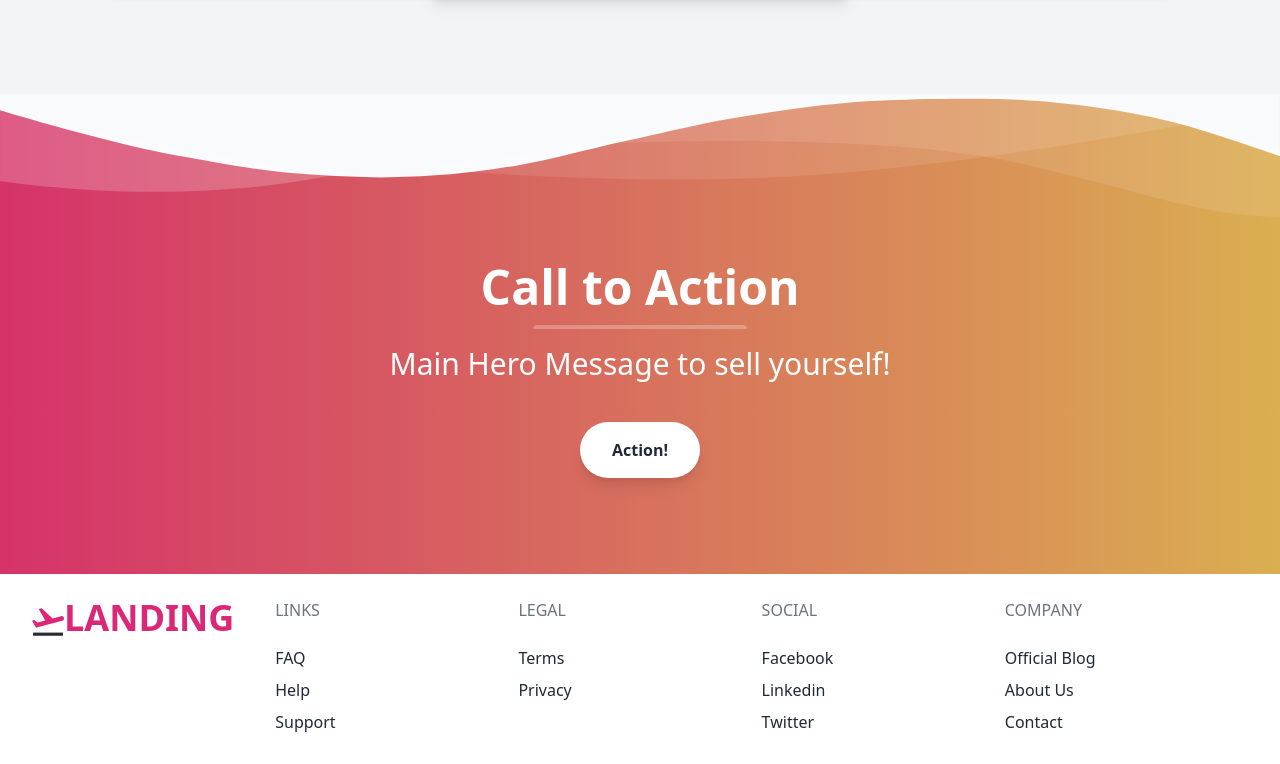
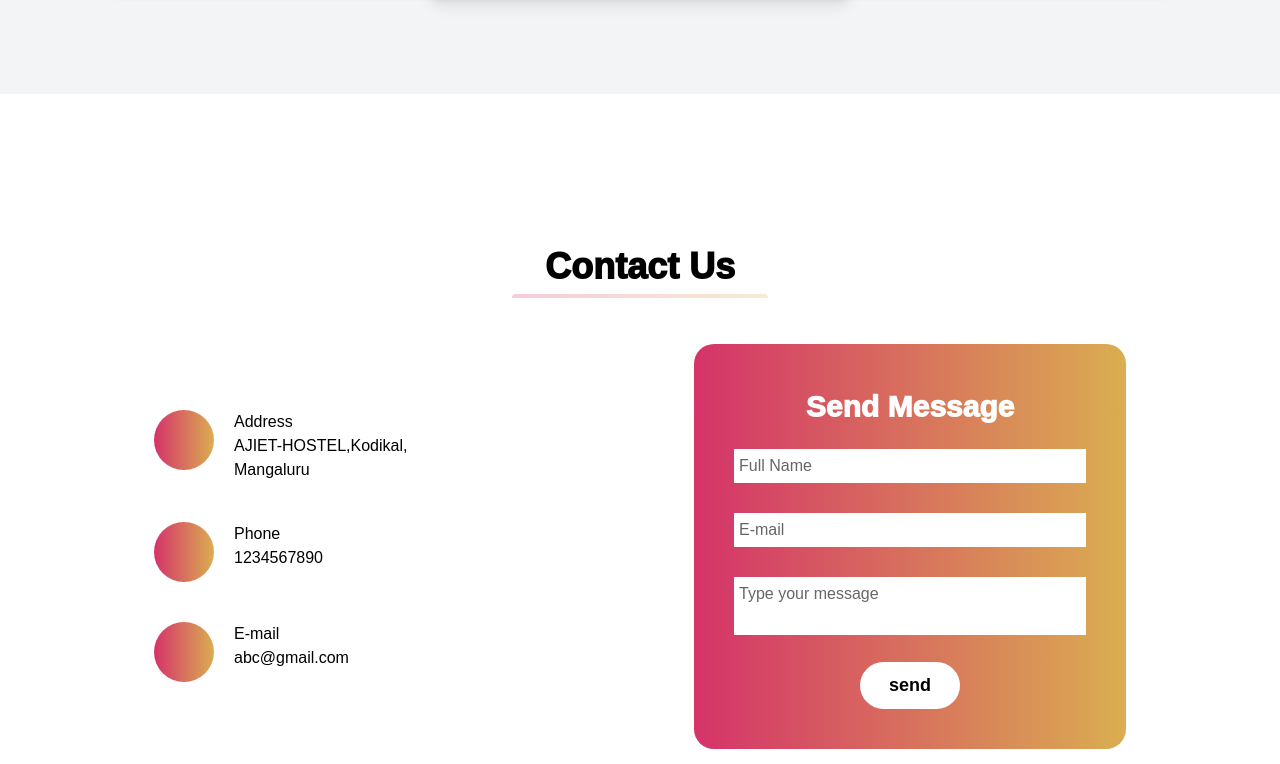
Before and after one commit to pakeertana/Hostel-Software, a Next.js app: page / in a window 1280 px wide. Shown: the part 3656-4420 px from the top of the page. Built offline with nearby package versions, Linux system fonts and the light colour scheme.

Commit message:
Added contact section to the website page

```diff
--- /dev/null
+++ b/app/contact.tsx
@@ -0,0 +1,57 @@
+import "@/styles/contact.css"
+export default function Contact() {
+    return (
+    <section className= "Contact" >
+        <div className="content">
+          <h2>Contact Us</h2>
+          <div className="w-full mb-4"><div className="h-1 mx-auto gradient w-64 opacity-25 my-0 py-0 rounded-t"></div></div>
+         { /*<p>Lorem ipsum dolor sit amet consectetur adipisicing elit. Minima illo eum asperiores officia! Autem, porro ea doloribus, qui explicabo soluta consequatur, eveniet provident ipsa amet atque iste ipsam corrupti vitae!</p>*/}
+        </div>
+        <div className="container1" >
+          <div className="contactInfo">
+            <div className="box">
+              <div className="icon"><b></b><i className="fa fa-map-marker" aria-hidden="true"></i></div>
+              <div className="text">
+                <h3>Address</h3>
+                <p>AJIET-HOSTEL,Kodikal,<br/>Mangaluru</p>
+              </div>
+            </div>
+            <div className="box">
+              <div className="icon"><i className="fa fa-phone" aria-hidden="true"></i>
+              </div>
+              <div className="text">
+                <h3>Phone</h3>
+                <p>1234567890</p>
+              </div>
+            </div>
+            <div className="box">
+              <div className="icon"><i className="fa fa-envelope" aria-hidden="true"></i>
+              </div>
+              <div className="text">
+                <h3>E-mail</h3>
+                <p>abc@gmail.com</p>
+              </div>
+            </div>
+          </div>
+          <div className="ContactForm">
+            <form action="">
+              <h2>Send Message</h2>
+              <div className="inputBox">
+                <input type="text" name="" required/>
+                <span>Full Name</span>
+                </div>
+                <div className="inputBox">
+                <input type="text" name="" required/>
+                <span>E-mail</span></div>
+                <div className="inputBox">
+               <textarea required></textarea>
+                <span>Type your message</span><br />
+              </div>
+              <div className="inputBox">
+                <input type="submit" name="" value="send"/>
+                </div>
+            </form>
+          </div>
+        </div>
+      </section>)
+}
--- a/app/layout.tsx
+++ b/app/layout.tsx
@@ -16,6 +16,7 @@ export default function RootLayout({
       <head>
         <link rel="stylesheet" href="https://unpkg.com/tailwindcss@2.2.19/dist/tailwind.min.css"/>
         <link href="https://fonts.googleapis.com/css?family=Source+Sans+Pro:400,700" rel="stylesheet" />
+        <link rel="stylesheet" href="https://cdnjs.cloudflare.com/ajax/libs/font-awesome/6.7.1/css/all.min.css" integrity="sha512-5Hs3dF2AEPkpNAR7UiOHba+lRSJNeM2ECkwxUIxC1Q/FLycGTbNapWXB4tP889k5T5Ju8fs4b1P5z/iB4nMfSQ==" crossOrigin="anonymous" referrerPolicy="no-referrer" />
       </head>
       <body
         className="leading-normal tracking-normal text-white gradient"
--- a/app/template.tsx
+++ b/app/template.tsx
@@ -3,6 +3,7 @@ import "@/styles/style.css";
 import LeaveApplicationForm from "./LeaveApplicationForm";
 import { useEffect, useRef, useState } from "react";
 import Features from "./features";
+import Contact from "./contact";
 export default function Template() {
 
   const [isVisible,setIsVisible] = useState(false);
@@ -296,6 +297,7 @@ export default function Template() {
                 </div>
               </div>
             </section>
+            <Contact/>
             {/* Change the colour #f8fafc to match the previous section colour */}
             <svg className="wave-top" viewBox="0 0 1439 147" version="1.1" xmlns="http://www.w3.org/2000/svg" xmlnsXlink="http://www.w3.org/1999/xlink">
               <g stroke="none" strokeWidth={1} fill="none" fillRule="evenodd">
--- /dev/null
+++ b/styles/contact.css
@@ -0,0 +1,166 @@
+*
+{
+   margin: 0;
+   padding: 0;
+   box-sizing: border-box;
+   font-family: 'Poppins',sans-serif;
+}
+.Contact
+{
+    position: relative;
+    min-height: 100vh;
+    padding: 50px 100px;
+    display: flex;
+    justify-content: center;
+    align-items: center;
+    flex-direction: column;
+    background-color: white;
+    background-size: cover;
+  }
+  .Contact .content
+  {
+    max-width: 800px;
+    text-align: center;
+  }
+  .Contact .content h2
+  {
+    font-size: 36px;
+    font-weight: 1000;
+    color: black;
+}
+/*.Contact .content p
+{
+
+        font-weight: 300;
+        color: #131212;
+}*/
+.container1
+{
+    width: 100%;
+    display: flex;
+    justify-content: center;
+    align-items: center;
+    margin-top: 30px;
+}
+.container1 .contactInfo
+{
+    width: 50%;
+    display: flex;
+    flex-direction: column;
+}
+.container1 .contactInfo .box
+{
+    position: relative;
+    padding: 20px 0;
+    display: flex;
+}
+.container1 .contactInfo .box .icon
+{
+    min-width: 60px;
+    height: 60px;
+    background: linear-gradient(90deg, #d53369 0%, #daae51 100%);
+    justify-content: center;
+    display: flex;
+    align-items: center;
+    border-radius: 50px;
+    font-size: 22px;
+}
+.container1 .contactInfo .box .text
+{
+    display: flex;
+    margin-left: 20px;
+    font-size: 16px;
+    color: black;
+    flex-direction: column;
+    font-weight: 300;
+}
+.container1 .contactInfo .box .text h3
+{
+    font-weight: 500;
+    color: black;
+}
+.ContactForm
+{
+    width: 40%;
+    padding: 40px;
+    border-radius: 20px;
+    background: linear-gradient(90deg, #d53369 0%, #daae51 100%);
+}
+.ContactForm h2{
+    font-size: 30px;
+    text-align: center;
+    color: white;
+    font-weight: 1000;
+}
+.ContactForm .inputBox
+{
+    position: relative;
+    width: 100%;
+    color: black;
+    margin-top: 10px;
+}
+.ContactForm .inputBox input,
+.ContactForm .inputBox textarea
+{
+    width: 100%;
+    padding: 5px 0;
+    font-size: 16px;
+    margin: 10px 0;
+    border: none;
+    outline: none;
+    resize: none;
+}
+.ContactForm .inputBox span
+{
+    position: absolute;
+    left: 5px;
+    padding: 5px 0;
+    font-size: 16px;
+    margin: 10px 0;
+    pointer-events: none;
+    transition: 0.5s;
+    color: #666;
+}
+.ContactForm .inputBox input:focus ~ span,
+.ContactForm .inputBox input:valid ~ span,
+.ContactForm .inputBox textarea:focus ~ span,
+.ContactForm .inputBox textarea:valid ~ span
+{
+    color: black;
+    font-size: 12px;
+    transform: translateY(-20px);
+}
+.ContactForm .inputBox input[type="submit"]
+{
+    width: 100px;
+    display: flex;
+    background: white;
+    margin: auto;
+    color: black;
+    font-weight: bold;
+    border: none;
+    cursor: pointer;
+    padding: 10px;
+    font-size: 18px;
+    border-radius: 150px;
+}
+@media (max-width: 991px)
+{
+    .Contact
+    {
+        padding: 50px;
+    }
+    .container1
+    {
+        flex-direction: column;
+    }
+    .container1 .contactInfo
+    {
+        margin-bottom: 40px;
+    }
+    .container1 .contactInfo,
+    .ContactForm
+    {
+        width: 100%;
+    }
+}
```
